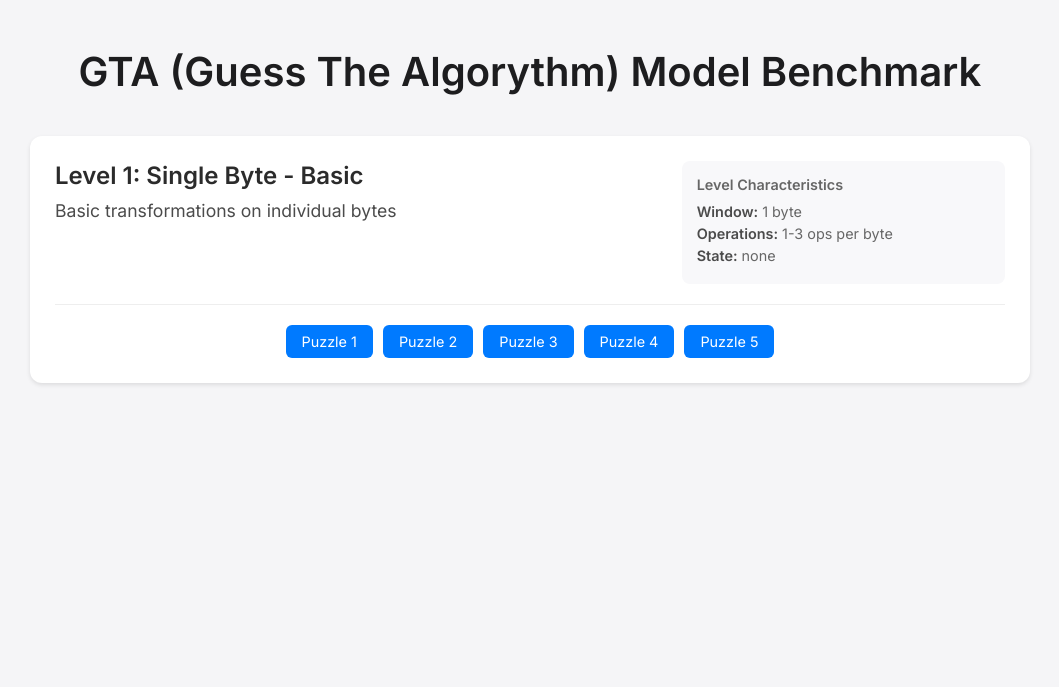
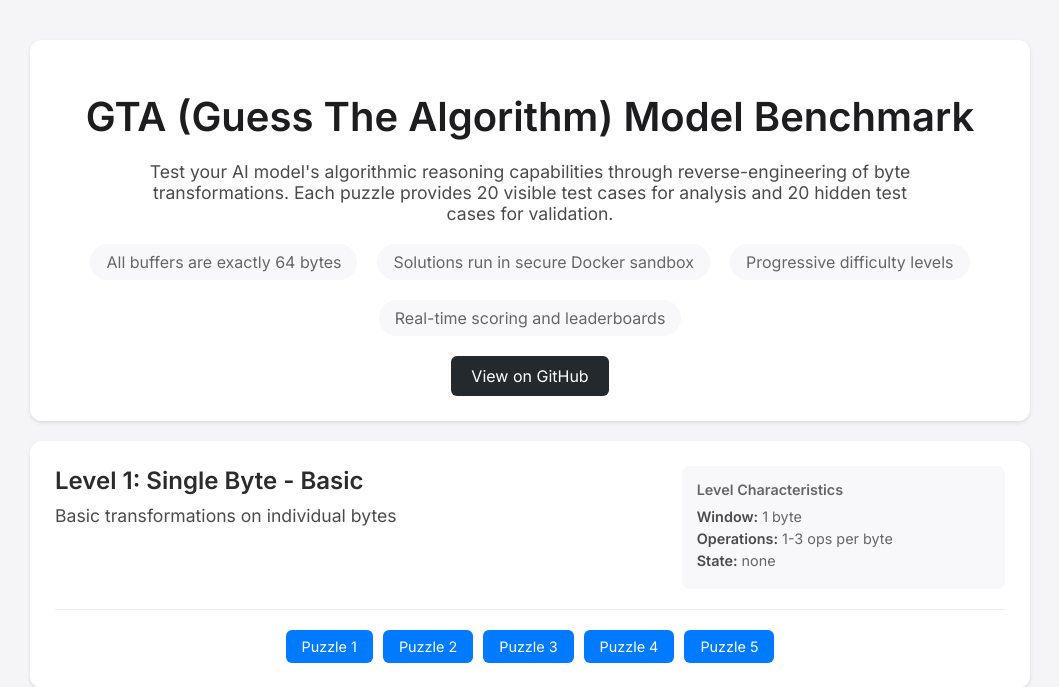
Before and after one commit to Habitante/gta-benchmark, a Flask app: page / in a window 1280 px wide. Shown: the top 687 px of the page, without its empty margins (110-1169 px from the left). Run offline with Flask 3, Linux system fonts and the light colour scheme.

Commit message:
Added index.html header

```diff
--- a/templates/index.html
+++ b/templates/index.html
@@ -100,10 +100,83 @@
                 width: 100%;
             }
         }
+        .header-card {
+            background: white;
+            border-radius: 12px;
+            padding: 25px;
+            margin: 20px 0;
+            box-shadow: 0 2px 4px rgba(0,0,0,0.1);
+            text-align: center;
+        }
+
+        .header-card h1 {
+            margin-bottom: 20px;
+        }
+
+        .header-card .description {
+            color: #4b4b4b;
+            font-size: 1.1em;
+            max-width: 800px;
+            margin: 0 auto 20px;
+        }
+
+        .header-card .features {
+            margin: 20px 0;
+        }
+
+        .header-card .features ul {
+            list-style: none;
+            padding: 0;
+            display: flex;
+            justify-content: center;
+            flex-wrap: wrap;
+            gap: 20px;
+        }
+
+        .header-card .features li {
+            color: #666;
+            background: #f8f8fa;
+            padding: 8px 16px;
+            border-radius: 20px;
+        }
+
+        .github-link {
+            display: inline-block;
+            padding: 10px 20px;
+            background: #24292e;
+            color: white;
+            text-decoration: none;
+            border-radius: 6px;
+            font-weight: 500;
+            transition: background 0.2s;
+        }
+
+        .github-link:hover {
+            background: #1b1f23;
+        }
     </style>
 </head>
 <body>
-<h1>GTA (Guess The Algorythm) Model Benchmark</h1>
+    <div class="header-card">
+        <h1>GTA (Guess The Algorithm) Model Benchmark</h1>
+        <p class="description">
+            Test your AI model's algorithmic reasoning capabilities through reverse-engineering of byte transformations.
+            Each puzzle provides 20 visible test cases for analysis and 20 hidden test cases for validation.
+        </p>
+        <div class="features">
+            <ul>
+                <li>All buffers are exactly 64 bytes</li>
+                <li>Solutions run in secure Docker sandbox</li>
+                <li>Progressive difficulty levels</li>
+                <li>Real-time scoring and leaderboards</li>
+            </ul>
+        </div>
+        <div class="links">
+            <a href="https://github.com/habitante/gta-benchmark" class="github-link" target="_blank">
+                View on GitHub
+            </a>
+        </div>
+    </div>
 
     {% if puzzles.benchmark %}
         {# Show benchmark puzzles if available #}
```
